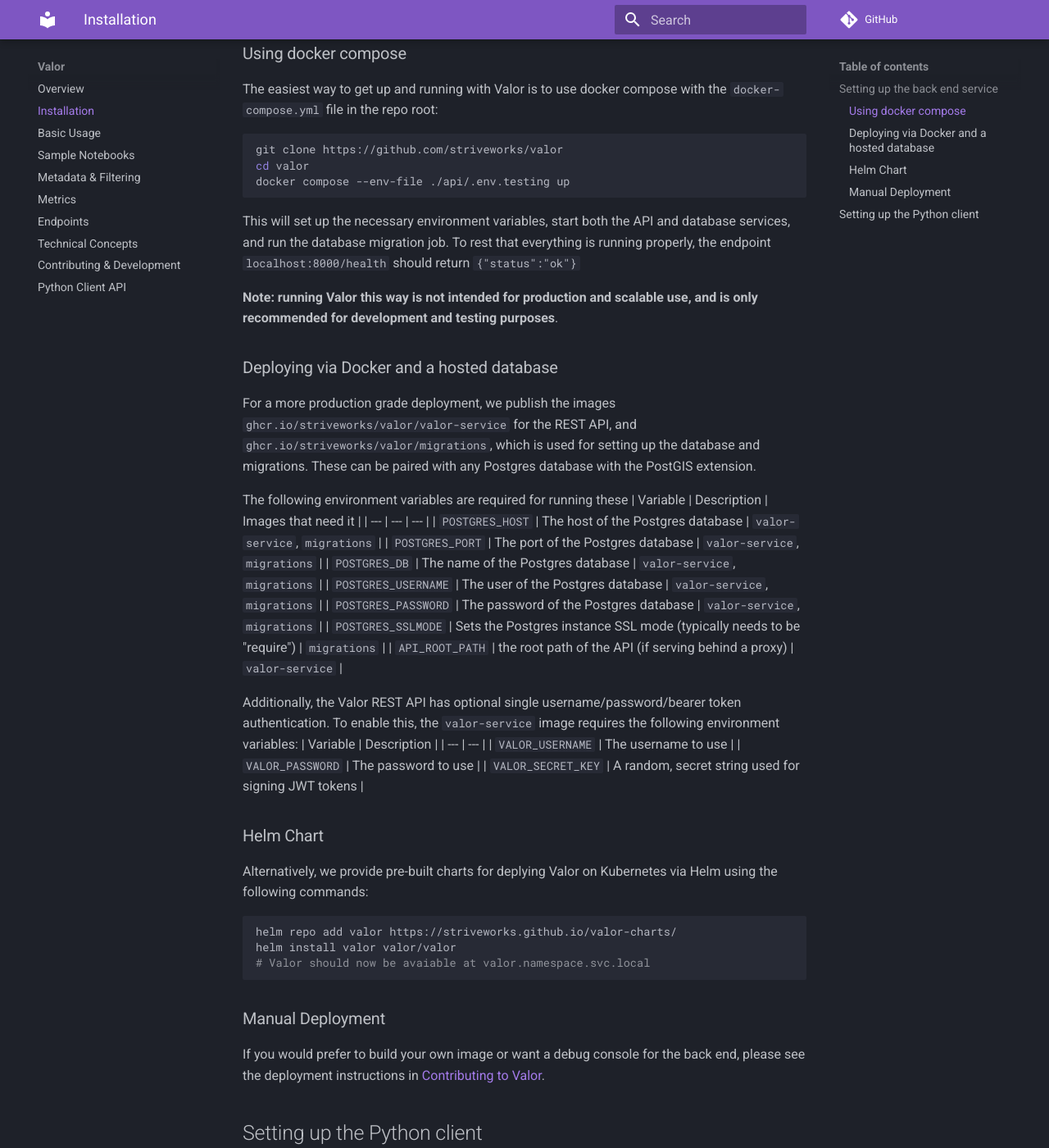
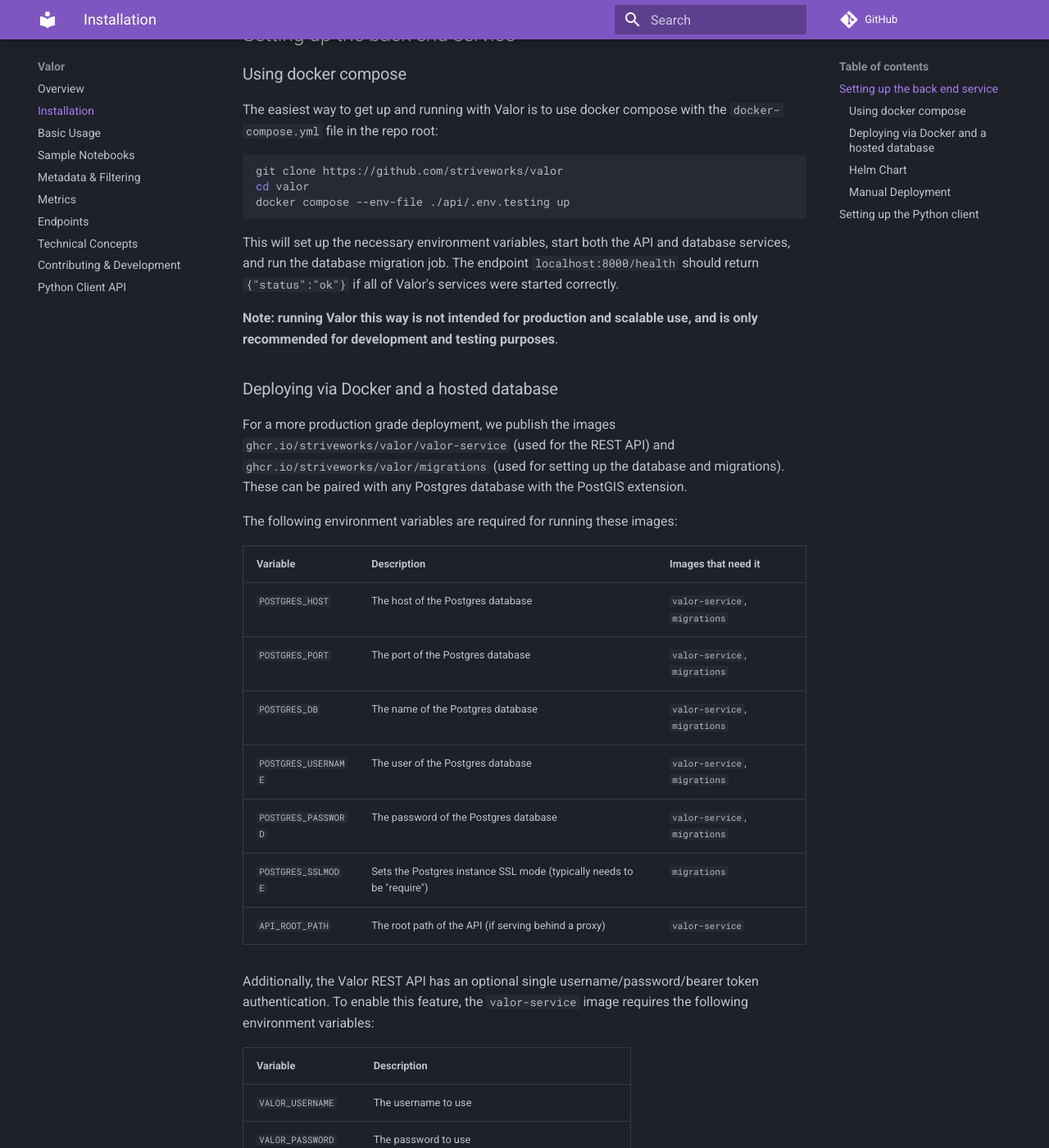
Before and after one commit to Striveworks/valor, an MkDocs documentation site: the page built from docs/installation.md, in a window 1280 px wide and 1400 px high, scrolled down 272 px. Shown: the whole window at 82% size. Built offline with MkDocs 1.6.1 and Material for MkDocs 9.7.7, drawn with Linux system fonts in a browser that asks for light colours; comment, search, counter and statistics services are not loaded; some of the changed text lies outside the part shown.

Commit message:
update installation

````diff
--- a/docs/installation.md
+++ b/docs/installation.md
@@ -1,6 +1,6 @@
 # Installation
 
-Valor is comprised of a back end service (which consists of a REST API and a Postgres DB with the PostGIS extension) and a python client for interacting with it.
+Valor is comprised of two services: a back end service (which consists of a REST API and a Postgres DB with the PostGIS extension), and a python client for interacting with the back end service.
 
 ## Setting up the back end service
 
@@ -14,15 +14,16 @@
 docker compose --env-file ./api/.env.testing up
 ```
 
-This will set up the necessary environment variables, start both the API and database services, and run the database migration job. To rest that everything is running properly, the endpoint `localhost:8000/health` should return `{"status":"ok"}`
+This will set up the necessary environment variables, start both the API and database services, and run the database migration job. The endpoint `localhost:8000/health` should return `{"status":"ok"}` if all of Valor's services were started correctly.
 
 **Note: running Valor this way is not intended for production and scalable use, and is only recommended for development and testing purposes**.
 
 ### Deploying via Docker and a hosted database
 
-For a more production grade deployment, we publish the images `ghcr.io/striveworks/valor/valor-service` for the REST API, and `ghcr.io/striveworks/valor/migrations`, which is used for setting up the database and migrations. These can be paired with any Postgres database with the PostGIS extension.
+For a more production grade deployment, we publish the images `ghcr.io/striveworks/valor/valor-service` (used for the REST API) and `ghcr.io/striveworks/valor/migrations` (used for setting up the database and migrations). These can be paired with any Postgres database with the PostGIS extension.
 
-The following environment variables are required for running these
+The following environment variables are required for running these images:
+
 | Variable | Description | Images that need it |
 | --- | --- | --- |
 | `POSTGRES_HOST` | The host of the Postgres database | `valor-service`, `migrations` |
@@ -31,9 +32,10 @@
 | `POSTGRES_USERNAME` | The user of the Postgres database | `valor-service`, `migrations` |
 | `POSTGRES_PASSWORD` | The password of the Postgres database | `valor-service`, `migrations` |
 | `POSTGRES_SSLMODE` | Sets the Postgres instance SSL mode (typically needs to be "require") | `migrations` |
-| `API_ROOT_PATH` | the root path of the API (if serving behind a proxy) | `valor-service` |
+| `API_ROOT_PATH` | The root path of the API (if serving behind a proxy) | `valor-service` |
 
-Additionally, the Valor REST API has optional single username/password/bearer token authentication. To enable this, the `valor-service` image requires the following environment variables:
+Additionally, the Valor REST API has an optional single username/password/bearer token authentication. To enable this feature, the `valor-service` image requires the following environment variables:
+
 | Variable | Description |
 | --- | --- |
 | `VALOR_USERNAME` | The username to use |
````
